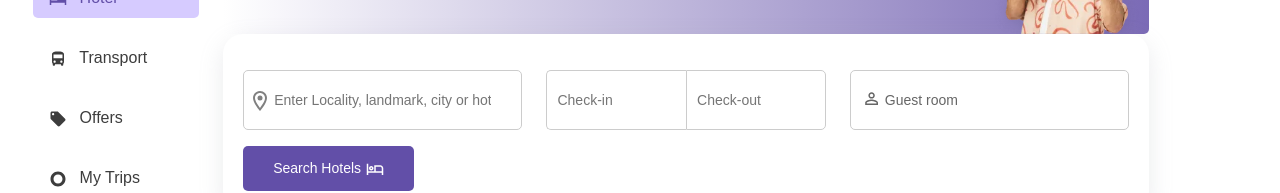
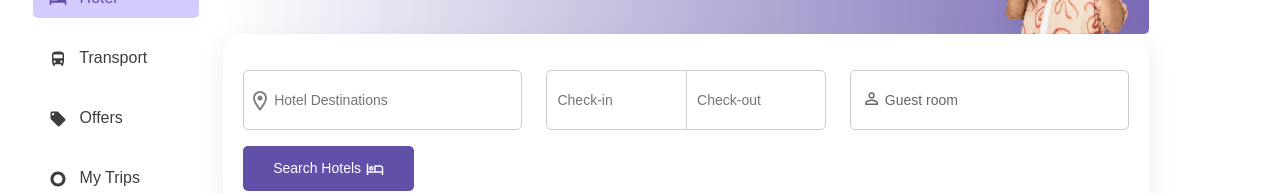
Before and after one commit to team1236/YH-FE-Staging, a React (Vite) app: page /hotel in a window 1280 px wide. Shown: the part 198-391 px from the top of the page. Built offline with nearby package versions, Linux system fonts and the light colour scheme; a web font is replaced by a local one.

Commit message:
commit-fixed

```diff
--- a/src/App.css
+++ b/src/App.css
@@ -477,7 +477,7 @@ input[type="number"]::-webkit-inner-spin-button {
     display: block;
   }
   .search-button .css-1yk1gt9-MuiInputBase-root-MuiOutlinedInput-root-MuiSelect-root{
-    width: 100%;
+    width: 100% !important;
     margin-bottom: 10px;
   }
 }
--- a/src/components/Hotelsearch.jsx
+++ b/src/components/Hotelsearch.jsx
@@ -60,7 +60,7 @@ const Hotelsearch = () => {
                 type="text"
                 id="from"
                 className="input-field"
-                placeholder='Enter Locality, landmark, city or hotel'
+                placeholder='Hotel Destinations'
                 value={fromValue}
                 onChange={(event) => handleInputChange(event, setFromValue)}
               />
@@ -153,11 +153,11 @@ const Hotelsearch = () => {
                     </Button>
                   </div>
                   <div className="passenger-item">
-                    <div>Infants:</div>
+                    <div>Rooms:</div>
                     <Button onClick={() => handlePassengerChange('rooms', false)} variant="outlined" size="small" className="ms-3">
                       <RemoveIcon />
                     </Button>
-                    <span className="passenger-count">{passengerValue.infants}</span>
+                    <span className="passenger-count">{passengerValue.rooms}</span>
                     <Button onClick={() => handlePassengerChange('rooms', true)} variant="outlined" size="small">
                       <AddIcon />
                     </Button>
```
